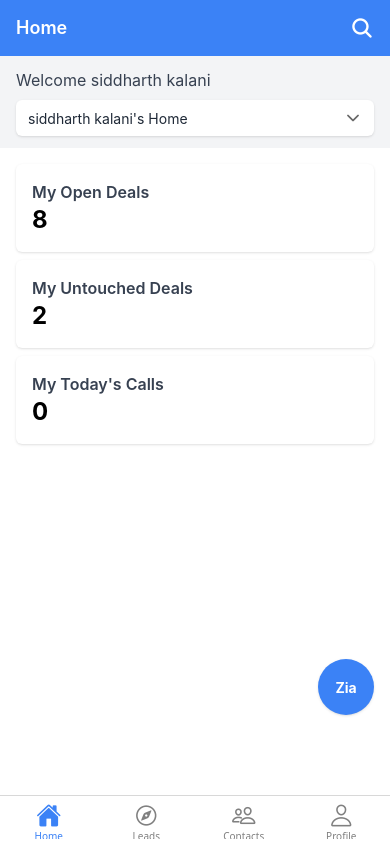
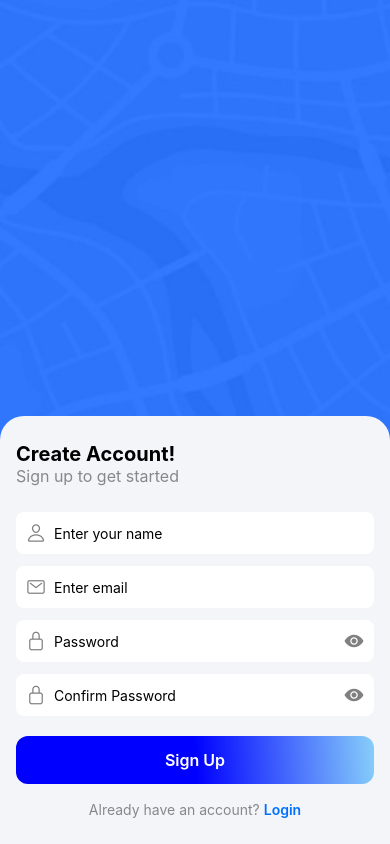
Before and after one commit to siddkalani/CRM, a React Native app in the folder frontend/: screen /SignUp in a window 390 px wide. Built offline with nearby package versions, Linux system fonts and the light colour scheme.

Commit message:
frontend end

```diff
--- a/frontend/screens/auth/LogIn.js
+++ b/frontend/screens/auth/LogIn.js
@@ -7,7 +7,6 @@ import {
   Image,
   KeyboardAvoidingView,
   Platform,
-  StyleSheet,
   TextInput,
   TouchableOpacity,
   SafeAreaView,
@@ -15,19 +14,16 @@ import {
 } from "react-native";
 import Ionicons from "react-native-vector-icons/Ionicons";
 import { LinearGradient } from "expo-linear-gradient";
+import { useNavigation } from "@react-navigation/native";
 
-// Optional: If you need iOS safe area handling
-// import { useSafeAreaInsets } from 'react-native-safe-area-context';
-
-// You can define props for custom headings, placeholders, colors, etc.
 const ReusableLoginScreen = ({
-  onLoginPress,                // callback function to handle login
-  onForgotPasswordPress,       // callback function for forgot password
-  onSignUpPress,               // callback function for sign up
-  isLoading = false,           // loading state from parent
-  backgroundImageSource,       // pass in an image source for background
-  gradientColors = ["#2b054c", "#2b054c", "#bcffd0"], // default gradient
-  containerStyle,              // optional style overrides
+  onLoginPress,                // Callback function to handle login
+  onForgotPasswordPress,       // Callback function for forgot password
+  onSignUpPress,               // Callback function for sign up
+  isLoading = false,           // Loading state from parent
+  backgroundImageSource,       // Image source for background
+ gradientColors = ["#0000FF", "#0000FF", "#87CEFA"],
+  containerStyle,              // Optional style overrides
   titleText = "Welcome Back!",
   subtitleText = "Log in or Sign up",
   loginButtonText = "Login",
@@ -35,55 +31,57 @@ const ReusableLoginScreen = ({
   placeholders = { email: "Enter email", password: "Password" },
 }) => {
   // Local state
+  const navigation = useNavigation();
   const [email, setEmail] = useState("");
   const [password, setPassword] = useState("");
   const [isPasswordVisible, setIsPasswordVisible] = useState(false);
   const [errorMessage, setErrorMessage] = useState("");
 
-  // const { top, bottom } = useSafeAreaInsets(); // if needed
-
+  // Toggle password visibility
   const togglePasswordVisibility = () => {
     setIsPasswordVisible(!isPasswordVisible);
   };
 
+  // Handle login action
   const handleLogin = () => {
-    // You can do local validation here, then call the passed callback
+    // Local validation
     if (!email || !password) {
       setErrorMessage("Please enter an email and password.");
       return;
     }
     setErrorMessage("");
+    navigation.navigate('Main')
     onLoginPress && onLoginPress(email, password, setErrorMessage);
   };
 
   return (
     <KeyboardAvoidingView
       behavior={Platform.OS === "ios" ? "padding" : "height"}
-      style={[styles.flexContainer, containerStyle]}
+      className={`flex-1 bg-[#F4F5F9] ${containerStyle}`}
     >
-      <SafeAreaView style={styles.flexContainer}>
+      <SafeAreaView className="flex-1">
         <StatusBar translucent backgroundColor="transparent" />
 
-        {/* Background image if provided */}
-        {backgroundImageSource && (
+        {/* Background Image */}
+
           <Image
-            source={require('../../assets/splash.jpg')}
-            style={styles.backgroundImage}
+            source={require("../../assets/splash.jpg")}
+            className="absolute w-full h-full object-cover"
           />
-        )}
 
-        {/* Foreground content */}
-        <View style={styles.bottomContainer}>
+
+        {/* Foreground Content */}
+        <View className="absolute bottom-0 w-full bg-[#F4F5F9] rounded-t-3xl px-4 py-6">
           {/* Titles */}
-          <View style={styles.titleContainer}>
-            <Text style={styles.title}>{titleText}</Text>
-            <Text style={styles.subtitle}>{subtitleText}</Text>
+          <View className="mb-4">
+            <Text className="text-xl font-bold text-black">{titleText}</Text>
+            <Text className="text-base text-[#868889] mt-[-4px]">{subtitleText}</Text>
           </View>
 
           {/* Input Fields */}
-          <View style={styles.inputsWrapper}>
+          <View className="my-2">
             {/* Email Input */}
-            <View style={styles.inputContainer}>
+            <View className="flex-row items-center bg-white p-2.5 rounded-lg mb-3">
               <Ionicons name="mail-outline" size={20} color="gray" />
               <TextInput
                 placeholder={placeholders.email}
@@ -91,19 +89,19 @@ const ReusableLoginScreen = ({
                 onChangeText={setEmail}
                 keyboardType="email-address"
                 autoCapitalize="none"
-                style={styles.textInput}
+                className="flex-1 ml-2 text-black"
               />
             </View>
 
             {/* Password Input */}
-            <View style={styles.inputContainer}>
+            <View className="flex-row items-center bg-white p-2.5 rounded-lg mb-3">
               <Ionicons name="lock-closed-outline" size={20} color="gray" />
               <TextInput
                 placeholder={placeholders.password}
                 value={password}
                 onChangeText={setPassword}
                 secureTextEntry={!isPasswordVisible}
-                style={styles.textInput}
+                className="flex-1 ml-2 text-black"
               />
               <TouchableOpacity onPress={togglePasswordVisibility}>
                 <Ionicons
@@ -116,16 +114,13 @@ const ReusableLoginScreen = ({
           </View>
 
           {/* Error Message */}
-          {!!errorMessage && (
-            <Text style={styles.errorMessage}>{errorMessage}</Text>
-          )}
+          {errorMessage ? (
+            <Text className="text-red-500 text-xs mt-1">{errorMessage}</Text>
+          ) : null}
 
           {/* Forgot Password */}
-          <TouchableOpacity
-            onPress={onForgotPasswordPress}
-            style={styles.forgotPassword}
-          >
-            <Text style={styles.forgotPasswordText}>Forgot password?</Text>
+          <TouchableOpacity onPress={onForgotPasswordPress} className="self-end mt-4 mb-4">
+            <Text className="text-[#0070FF] text-sm">Forgot password?</Text>
           </TouchableOpacity>
 
           {/* Login Button */}
@@ -133,28 +128,26 @@ const ReusableLoginScreen = ({
             colors={gradientColors}
             start={{ x: 0, y: 1 }}
             end={{ x: 1.9, y: 0 }}
-            style={styles.loginButtonGradient}
+            className="rounded-xl mb-4 overflow-hidden"
           >
             <Pressable
-              style={styles.loginButton}
               onPress={handleLogin}
               disabled={isLoading}
+              className="p-3 items-center rounded-lg"
             >
               {isLoading ? (
                 <ActivityIndicator size="small" color="#ffffff" />
               ) : (
-                <Text style={styles.loginButtonText}>{loginButtonText}</Text>
+                <Text className="text-white text-base font-semibold">{loginButtonText}</Text>
               )}
             </Pressable>
           </LinearGradient>
 
           {/* Sign Up */}
-          <View style={styles.signUpContainer}>
-            <Text style={styles.signUpPrompt}>
-              Don’t have an account?{" "}
-            </Text>
-            <TouchableOpacity onPress={onSignUpPress}>
-              <Text style={styles.signUpText}>{signUpText}</Text>
+          <View className="flex-row justify-center">
+            <Text className="text-[#868889] text-sm">Don’t have an account? </Text>
+            <TouchableOpacity onPress={()=>{navigation.navigate('SignUp')}}>
+              <Text className="text-[#0070FF] text-sm font-semibold">{signUpText}</Text>
             </TouchableOpacity>
           </View>
         </View>
@@ -164,96 +157,3 @@ const ReusableLoginScreen = ({
 };
 
 export default ReusableLoginScreen;
-
-// -------------------------- STYLES --------------------------------
-const styles = StyleSheet.create({
-  flexContainer: {
-    flex: 1,
-    backgroundColor: "#F4F5F9",
-  },
-  backgroundImage: {
-    position: "absolute",
-    width: "100%",
-    height: "100%",
-    resizeMode: "cover",
-  },
-  bottomContainer: {
-    position: "absolute",
-    bottom: 0,
-    width: "100%",
-    backgroundColor: "#F4F5F9",
-    borderTopRightRadius: 20,
-    borderTopLeftRadius: 20,
-    paddingHorizontal: 16,
-    paddingVertical: 24,
-  },
-  titleContainer: {
-    marginBottom: 16,
-  },
-  title: {
-    fontSize: 20,
-    fontWeight: "700",
-    color: "#000",
-  },
-  subtitle: {
-    fontSize: 14,
-    color: "#868889",
-    marginTop: -4,
-  },
-  inputsWrapper: {
-    marginVertical: 8,
-  },
-  inputContainer: {
-    flexDirection: "row",
-    alignItems: "center",
-    backgroundColor: "#FFFFFF",
-    padding: 10,
-    borderRadius: 8,
-    marginBottom: 12,
-  },
-  textInput: {
-    flex: 1,
-    marginLeft: 8,
-    color: "#000",
-  },
-  errorMessage: {
-    color: "red",
-    fontSize: 13,
-    marginTop: 5,
-  },
-  forgotPassword: {
-    alignSelf: "flex-end",
-    marginBottom: 16,
-  },
-  forgotPasswordText: {
-    color: "#0070FF",
-    fontSize: 14,
-  },
-  loginButtonGradient: {
-    borderRadius: 8,
-    marginBottom: 16,
-  },
-  loginButton: {
-    padding: 12,
-    alignItems: "center",
-    borderRadius: 8,
-  },
-  loginButtonText: {
-    color: "#fff",
-    fontSize: 16,
-    fontWeight: "600",
-  },
-  signUpContainer: {
-    flexDirection: "row",
-    justifyContent: "center",
-  },
-  signUpPrompt: {
-    color: "#868889",
-    fontSize: 14,
-  },
-  signUpText: {
-    color: "#0070FF",
-    fontSize: 14,
-    fontWeight: "600",
-  },
-});
--- a/frontend/screens/auth/SignUp.js
+++ b/frontend/screens/auth/SignUp.js
@@ -0,0 +1,202 @@
+import React, { useState } from "react";
+import {
+  StatusBar,
+  Pressable,
+  Text,
+  View,
+  Image,
+  KeyboardAvoidingView,
+  Platform,
+  TextInput,
+  TouchableOpacity,
+  SafeAreaView,
+  ActivityIndicator,
+} from "react-native";
+import Ionicons from "react-native-vector-icons/Ionicons";
+import { LinearGradient } from "expo-linear-gradient";
+import { useNavigation } from "@react-navigation/native";
+
+const ReusableSignUpScreen = ({
+  onSignUpPress, // Callback function to handle sign up
+  onForgotPasswordPress, // Optional: Typically not needed in SignUp, but kept for flexibility
+  onLoginPress, // Callback function for navigating to login
+  isLoading = false, // Loading state from parent
+  backgroundImageSource, // Image source for background
+  gradientColors = ["#0000FF", "#0000FF", "#87CEFA"], // Blue gradient
+  containerStyle, // Optional style overrides
+  titleText = "Create Account!",
+  subtitleText = "Sign up to get started",
+  signUpButtonText = "Sign Up",
+  loginText = "Login",
+  placeholders = {
+    name: "Enter your name",
+    email: "Enter email",
+    password: "Password",
+    confirmPassword: "Confirm Password",
+  },
+}) => {
+  // Local state
+  const navigation = useNavigation();
+  const [name, setName] = useState("");
+  const [email, setEmail] = useState("");
+  const [password, setPassword] = useState("");
+  const [confirmPassword, setConfirmPassword] = useState("");
+  const [isPasswordVisible, setIsPasswordVisible] = useState(false);
+  const [errorMessage, setErrorMessage] = useState("");
+
+  // Toggle password visibility
+  const togglePasswordVisibility = () => {
+    setIsPasswordVisible(!isPasswordVisible);
+  };
+
+  // Handle sign up action
+  const handleSignUp = () => {
+    // Local validation
+    if (!name || !email || !password || !confirmPassword) {
+      setErrorMessage("Please fill in all the fields.");
+      return;
+    }
+    if (password !== confirmPassword) {
+      setErrorMessage("Passwords do not match.");
+      return;
+    }
+    setErrorMessage("");
+    onSignUpPress && onSignUpPress(name, email, password, setErrorMessage);
+  };
+
+  return (
+    <KeyboardAvoidingView
+      behavior={Platform.OS === "ios" ? "padding" : "height"}
+      className={`flex-1 bg-[#F4F5F9] ${containerStyle}`}
+    >
+      <SafeAreaView className="flex-1">
+        <StatusBar translucent backgroundColor="transparent" />
+
+        {/* Background Image */}
+
+        <Image
+          source={require("../../assets/splash.jpg")}
+          className="absolute w-full h-full object-cover"
+        />
+
+        {/* Foreground Content */}
+        <View className="absolute bottom-0 w-full bg-[#F4F5F9] rounded-t-3xl px-4 py-6">
+          {/* Titles */}
+          <View className="mb-4">
+            <Text className="text-xl font-bold text-black">{titleText}</Text>
+            <Text className="text-base text-[#868889] mt-[-4px]">
+              {subtitleText}
+            </Text>
+          </View>
+
+          {/* Input Fields */}
+          <View className="my-2">
+            {/* Name Input */}
+            <View className="flex-row items-center bg-white p-2.5 rounded-lg mb-3">
+              <Ionicons name="person-outline" size={20} color="gray" />
+              <TextInput
+                placeholder={placeholders.name}
+                value={name}
+                onChangeText={setName}
+                autoCapitalize="words"
+                className="flex-1 ml-2 text-black"
+              />
+            </View>
+
+            {/* Email Input */}
+            <View className="flex-row items-center bg-white p-2.5 rounded-lg mb-3">
+              <Ionicons name="mail-outline" size={20} color="gray" />
+              <TextInput
+                placeholder={placeholders.email}
+                value={email}
+                onChangeText={setEmail}
+                keyboardType="email-address"
+                autoCapitalize="none"
+                className="flex-1 ml-2 text-black"
+              />
+            </View>
+
+            {/* Password Input */}
+            <View className="flex-row items-center bg-white p-2.5 rounded-lg mb-3">
+              <Ionicons name="lock-closed-outline" size={20} color="gray" />
+              <TextInput
+                placeholder={placeholders.password}
+                value={password}
+                onChangeText={setPassword}
+                secureTextEntry={!isPasswordVisible}
+                className="flex-1 ml-2 text-black"
+              />
+              <TouchableOpacity onPress={togglePasswordVisibility}>
+                <Ionicons
+                  name={isPasswordVisible ? "eye-off" : "eye"}
+                  size={20}
+                  color="gray"
+                />
+              </TouchableOpacity>
+            </View>
+
+            {/* Confirm Password Input */}
+            <View className="flex-row items-center bg-white p-2.5 rounded-lg mb-3">
+              <Ionicons name="lock-closed-outline" size={20} color="gray" />
+              <TextInput
+                placeholder={placeholders.confirmPassword}
+                value={confirmPassword}
+                onChangeText={setConfirmPassword}
+                secureTextEntry={!isPasswordVisible}
+                className="flex-1 ml-2 text-black"
+              />
+              <TouchableOpacity onPress={togglePasswordVisibility}>
+                <Ionicons
+                  name={isPasswordVisible ? "eye-off" : "eye"}
+                  size={20}
+                  color="gray"
+                />
+              </TouchableOpacity>
+            </View>
+          </View>
+
+          {/* Error Message */}
+          {errorMessage ? (
+            <Text className="text-red-500 text-xs mt-1">{errorMessage}</Text>
+          ) : null}
+
+          {/* Sign Up Button */}
+          <LinearGradient
+            colors={gradientColors}
+            start={{ x: 0, y: 1 }}
+            end={{ x: 1.9, y: 0 }}
+            className="rounded-xl mb-4 overflow-hidden"
+          >
+            <Pressable
+              onPress={handleSignUp}
+              disabled={isLoading}
+              className="p-3 items-center rounded-lg"
+            >
+              {isLoading ? (
+                <ActivityIndicator size="small" color="#ffffff" />
+              ) : (
+                <Text className="text-white text-base font-semibold">
+                  {signUpButtonText}
+                </Text>
+              )}
+            </Pressable>
+          </LinearGradient>
+
+          {/* Navigate to Login */}
+          <View className="flex-row justify-center">
+            <Text className="text-[#868889] text-sm">
+              Already have an account?{" "}
+            </Text>
+            <TouchableOpacity onPress={() => navigation.navigate("LogIn")}>
+              <Text className="text-[#0070FF] text-sm font-semibold">
+                {loginText}
+              </Text>
+            </TouchableOpacity>
+          </View>
+        </View>
+      </SafeAreaView>
+    </KeyboardAvoidingView>
+  );
+};
+
+export default ReusableSignUpScreen;
```
Also changed, not shown: frontend/navigation/AppNavigator.js (+8 -2 lines).
